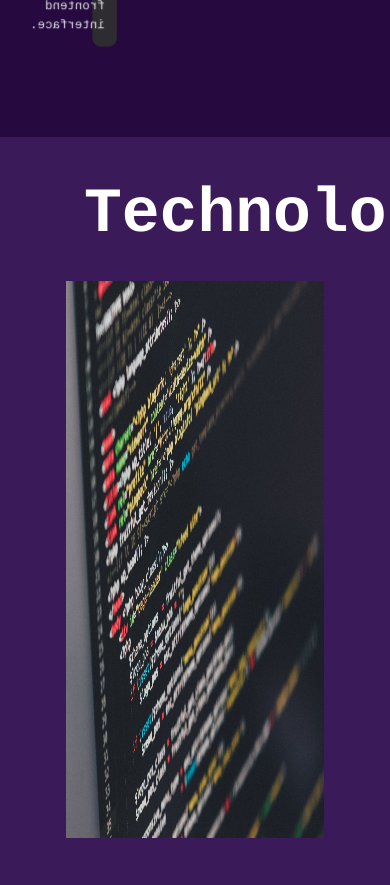
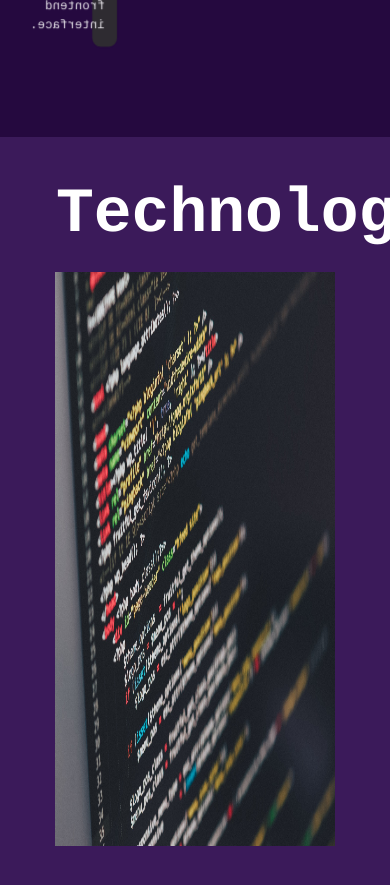
Before and after one commit to ezFazio/portfolio, a Next.js app: page / in a window 390 px wide. Shown: the part 1600-2485 px from the top of the page. Built offline with nearby package versions, Linux system fonts and the light colour scheme.

Commit message:
feat(responsiveness): technologies 1280px

```diff
--- a/src/components/technologies-section/technologies.module.css
+++ b/src/components/technologies-section/technologies.module.css
@@ -2,7 +2,6 @@
     position: relative;
     font-family: "Courier";
     background-color: var(--portfolio-purple);
-    font-size: 16px;
 }
 .backgroundImageContainer{
     position: sticky;
@@ -14,7 +13,7 @@
 }
 .backgroundImageContainer h2 {
     padding-top: 3rem;
-    padding-left: 6rem;
+    padding-left: 4rem;
     font-size: 4.5rem;
     color: var(--portfolio-white);
 }
@@ -22,10 +21,10 @@
 .backgroundImage{
     position: absolute;
     display: block;
-    top: 17vh;
-    left: 17vw;
-    width: 66vw;
-    height: 66vh;
+    top: 16vh;
+    left: 14vw;
+    width: 72vw;
+    height: 68vh;
     object-position: center center;
     overflow-clip-margin: content-box;
     overflow: clip;
--- a/src/components/technologies-section/technologiesList.module.css
+++ b/src/components/technologies-section/technologiesList.module.css
@@ -4,7 +4,6 @@
     width: 100%;
     margin: -100vh 0 0;
     padding: 100vh 0;
-    font-size: 16px;
     text-align: center;
     z-index: 2;
 }
```
